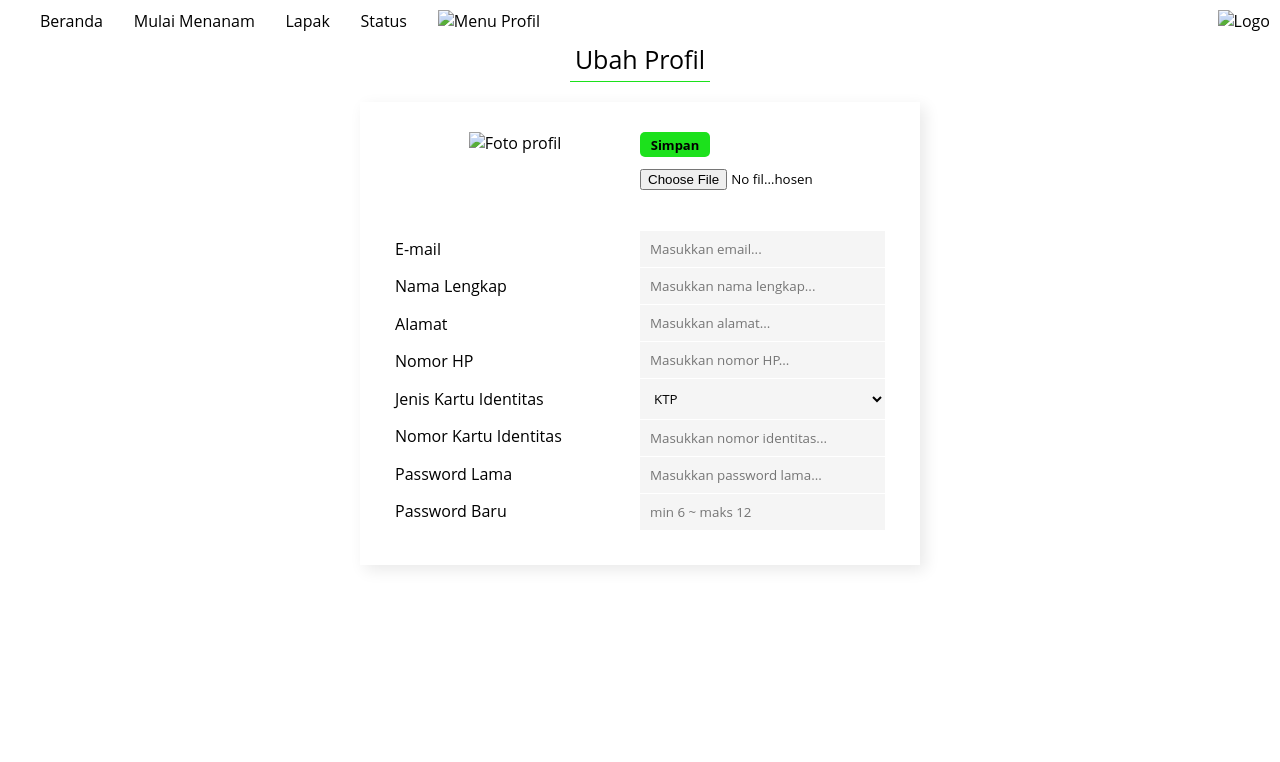
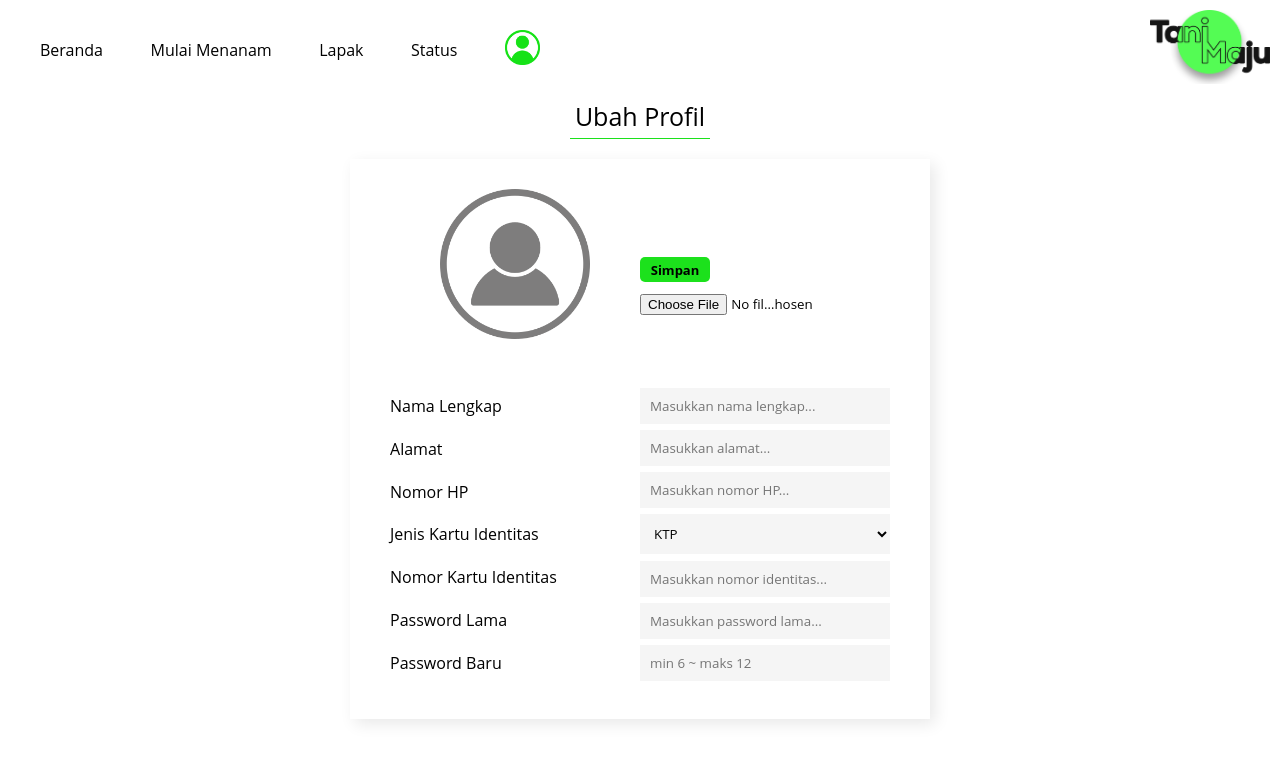
Before and after one commit to abdilaziez/P_WEB_KEL_4, a plain HTML site: page File coding/ubah_profil.html in a window 1280 px wide. Drawn offline with Linux system fonts and the light colour scheme.

Commit message:
tambah halaman
halaman ubah profil html dan css

```diff
--- a/File coding/ubah profil.css
+++ b/File coding/css/ubah_profil.css
@@ -73,7 +73,7 @@ div.main {
     margin-right: auto;
     flex-wrap: wrap;
     box-shadow: 5px 5px 15px rgba(0, 0, 0, 0.089);
-    padding: 30px;
+    padding: 30px 40px;
 }
 
 div.main > #foto {
@@ -82,7 +82,6 @@ div.main > #foto {
 }
 
 div.main > #button {
-    width: 50%;
     display: flex;
     flex-direction: column;
 }
@@ -115,30 +114,28 @@ div.main #upload_button {
     outline: none;
 }
 
-div.main > #question {
-    width: 245px;
+div.main > div#question {
+    width: 50%;
     height: 300px;
     display: flex;
     flex-direction: column;
     justify-content: space-around;
-    padding: 40px 0px 5px 5px;
-
+    padding: 40px 0px 5px 0px;
 }
 
 div.main > div#answer {
-    width: 245px;
-    height: 300px;
+    width: 250px;
     display: flex;
     flex-direction: column;
     justify-content: space-around;
-    padding: 40px 5px 5px 0px;
+    padding: 40px 0px 5px 0px;
 }
 
 div.main > div#answer input {
     border: none;
     outline: none;
     background-color: whitesmoke;
-    width: 225px;
+    width: 230px;
     padding: 9px 10px;
 }
 
@@ -146,7 +143,7 @@ div.main > div#answer select {
     border: none;
     outline: none;
     background-color: whitesmoke;
-    width: 245px;
+    width: 250px;
     padding: 10px;
     cursor: pointer;
 }
--- a/File coding/ubah profil.html
+++ b/File coding/ubah_profil.html
@@ -4,26 +4,27 @@
     <meta charset="UTF-8">
     <meta name="viewport" content="width=device-width, initial-scale=1.0">
     <title>Ubah Profil</title>
-    <link rel="stylesheet" href="Ubah Profil.css">
+    <link rel="stylesheet" href="css/ubah_profil.css">
 </head>
 <body>
     <nav class="navbar">
         <div class="container">
             <div class="menu">
-                <a href="">Beranda</a>
+                <a href="index.html">Beranda</a>
                 <a href="">Mulai Menanam</a>
                 <a href="">Lapak</a>
                 <a href="">Status</a>
-                <a href=""> <img src="profil ikon.png" width="35px" alt="Menu Profil"> </a>
+                <a href=""> <img src="image/profil_ikon.png" width="35px" alt="Menu Profil"> </a>
             </div>
-            <div><a href=""> <img src="Logo web.png" width="120px" alt="Logo"> </a></div>
+            <div><a href="index.html"> <img src="image/logo_web.png" width="120px" alt="Logo"> </a></div>
         </div>
     </nav>
     <section class="container">Ubah Profil</section>
     <form action="Profil.html" method="POST" enctype="multipart/form-data">
         <div class="main">
+
             <div id="foto">
-                <img src="foto ubah.png" width="150px" alt="Foto profil">
+                <img src="image/foto_ubah.png" width="150px" alt="Foto profil">
             </div>
             <div id="button">
                 <div id="save">
@@ -34,7 +35,6 @@
                 </div>
             </div>
             <div id="question">
-                <div> E-mail</div>
                 <div>Nama Lengkap</div>
                 <div>Alamat</div>
                 <div>Nomor HP</div>
@@ -44,9 +44,6 @@
                 <div>Password Baru</div>
             </div>
             <div id="answer">
-                <div>
-                    <input type="email" name="email" placeholder="Masukkan email..." required>
-                </div>
                 <div>
                     <input type="text" name="nama" placeholder="Masukkan nama lengkap..." required>
                 </div>
```
Also changed, not shown: File coding/index.html (+1 -1 lines), File coding/css/index.css (renamed from File coding/index.css), File coding/image/foto_ubah.png (renamed from File coding/image/foto ubah.png), File coding/image/logo_web.png (renamed from File coding/image/Logo web.png), File coding/image/profil_ikon.png (renamed from File coding/image/profil ikon.png), 2 other files. Lines whose indentation alone changed are shown as unchanged.
